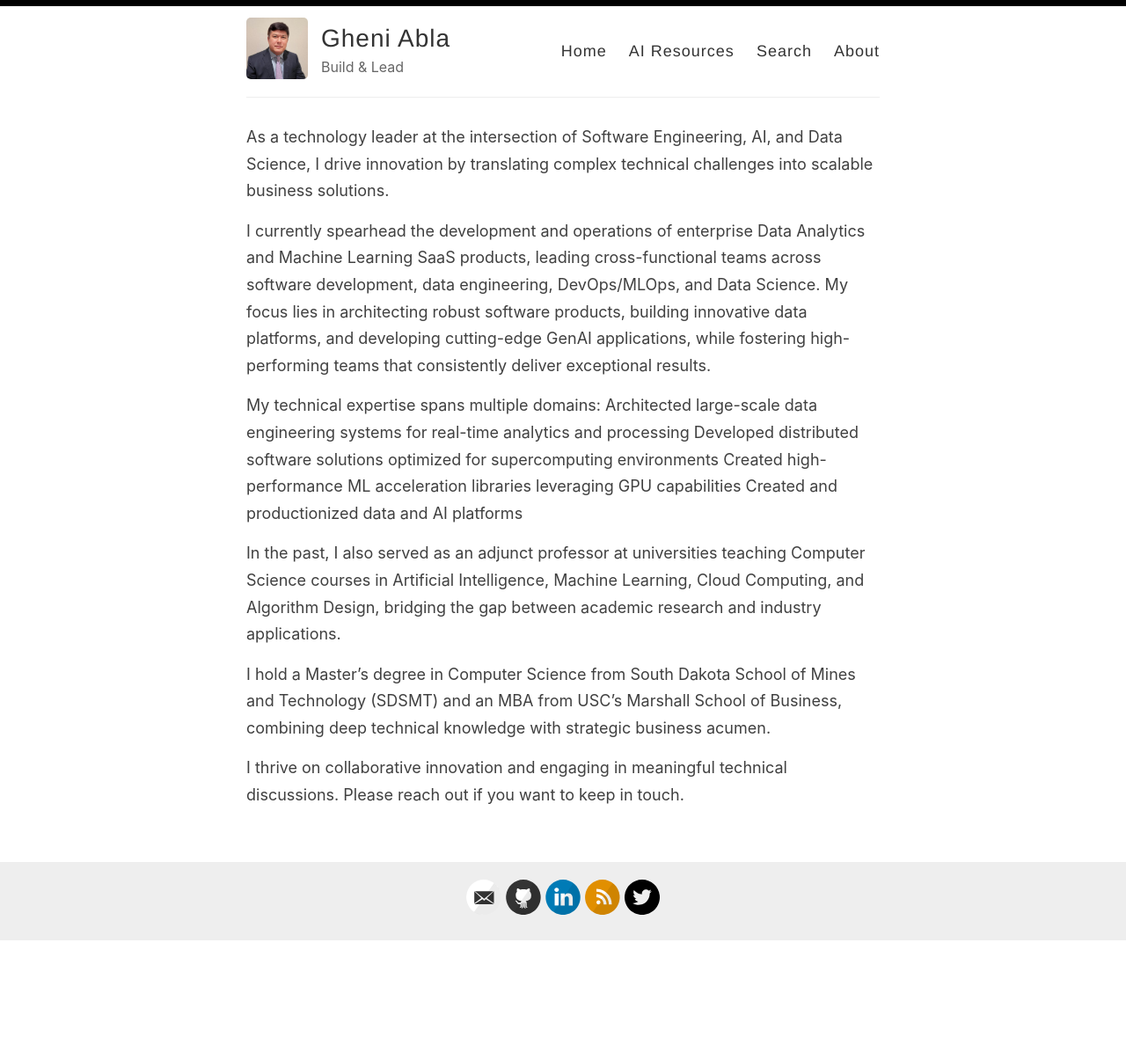
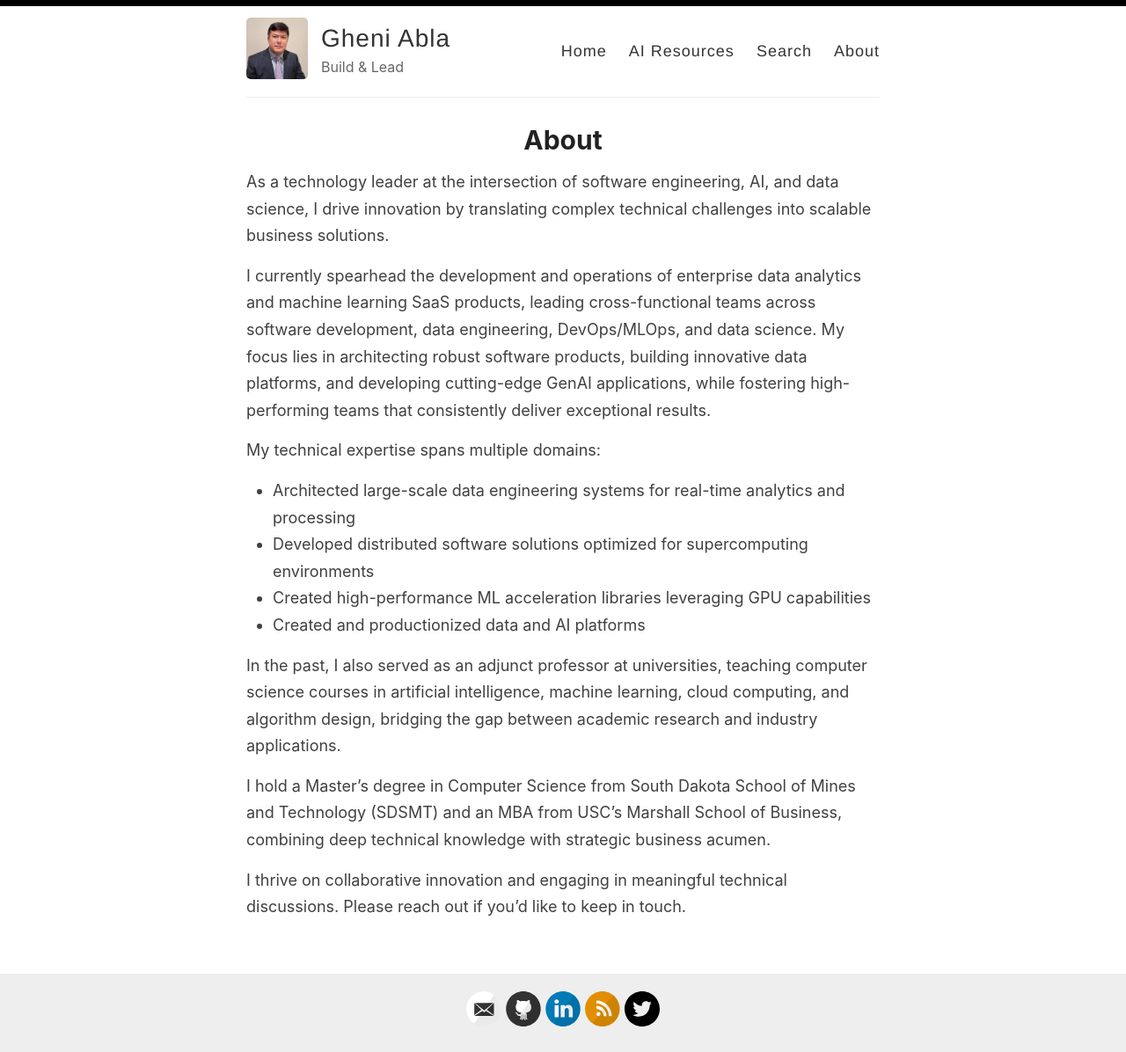
Before and after one commit to gheniabla/gheniabla.github.io, a Jekyll site: the page built from _pages/about.md, in a window 1280 px wide. Shown: the whole page at 88% size. Built offline with Jekyll 4.4.1, drawn with Linux system fonts in a browser that asks for light colours; before the commit the page ends 1069 px from its top, so only the background shows below that.

Commit message:
Fix formatting and polish about page
Add missing page title, convert expertise list to proper markdown
bullets, fix capitalization consistency, and minor copy edits.

Co-Authored-By: Claude Opus 4.6 <noreply@anthropic.com>

```diff
--- a/_pages/about.md
+++ b/_pages/about.md
@@ -1,21 +1,22 @@
 ---
 layout: page
-title:
+title: About
 permalink: /about/
 ---
 
-As a technology leader at the intersection of Software Engineering, AI, and Data Science, I drive innovation by translating complex technical challenges into scalable business solutions.
+As a technology leader at the intersection of software engineering, AI, and data science, I drive innovation by translating complex technical challenges into scalable business solutions.
 
-I currently spearhead the development and operations of enterprise Data Analytics and Machine Learning SaaS products, leading cross-functional teams across software development, data engineering, DevOps/MLOps, and Data Science. My focus lies in architecting robust software products, building innovative data platforms, and developing cutting-edge GenAI applications, while fostering high-performing teams that consistently deliver exceptional results.
+I currently spearhead the development and operations of enterprise data analytics and machine learning SaaS products, leading cross-functional teams across software development, data engineering, DevOps/MLOps, and data science. My focus lies in architecting robust software products, building innovative data platforms, and developing cutting-edge GenAI applications, while fostering high-performing teams that consistently deliver exceptional results.
 
 My technical expertise spans multiple domains:
-Architected large-scale data engineering systems for real-time analytics and processing
-Developed distributed software solutions optimized for supercomputing environments
-Created high-performance ML acceleration libraries leveraging GPU capabilities
-Created and productionized data and AI platforms
 
-In the past, I also served as an adjunct professor at universities teaching Computer Science courses in Artificial Intelligence, Machine Learning, Cloud Computing, and Algorithm Design, bridging the gap between academic research and industry applications.
+- Architected large-scale data engineering systems for real-time analytics and processing
+- Developed distributed software solutions optimized for supercomputing environments
+- Created high-performance ML acceleration libraries leveraging GPU capabilities
+- Created and productionized data and AI platforms
+
+In the past, I also served as an adjunct professor at universities, teaching computer science courses in artificial intelligence, machine learning, cloud computing, and algorithm design, bridging the gap between academic research and industry applications.
 
 I hold a Master's degree in Computer Science from South Dakota School of Mines and Technology (SDSMT) and an MBA from USC's Marshall School of Business, combining deep technical knowledge with strategic business acumen.
 
-I thrive on collaborative innovation and engaging in meaningful technical discussions. Please reach out if you want to keep in touch.
+I thrive on collaborative innovation and engaging in meaningful technical discussions. Please reach out if you'd like to keep in touch.
```
